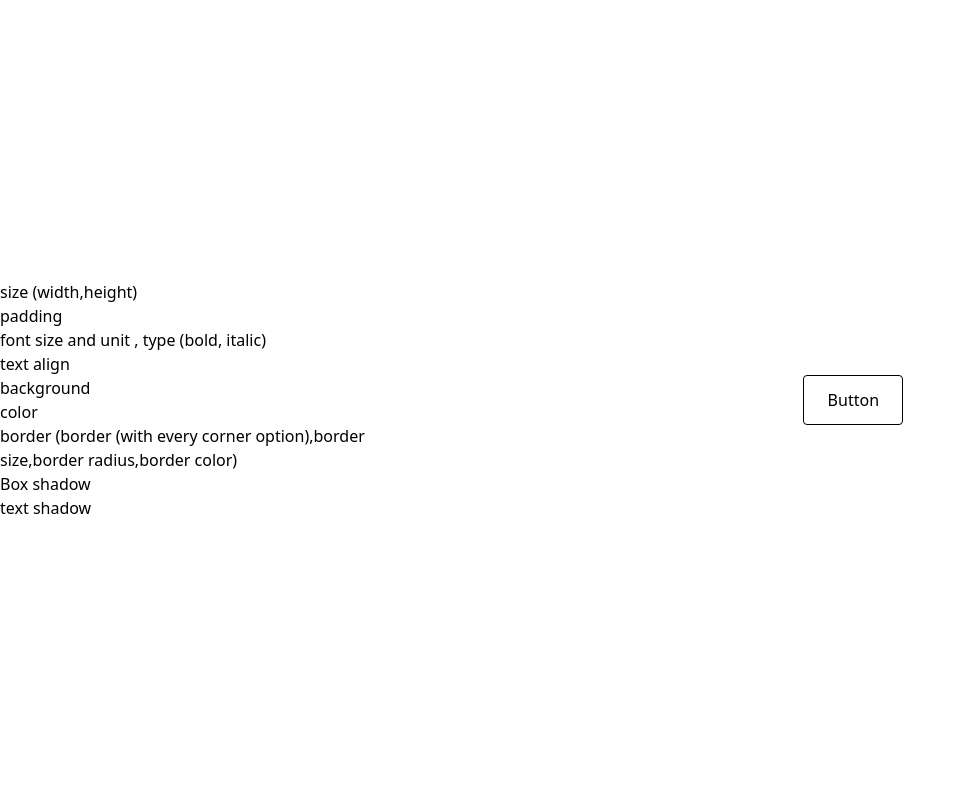
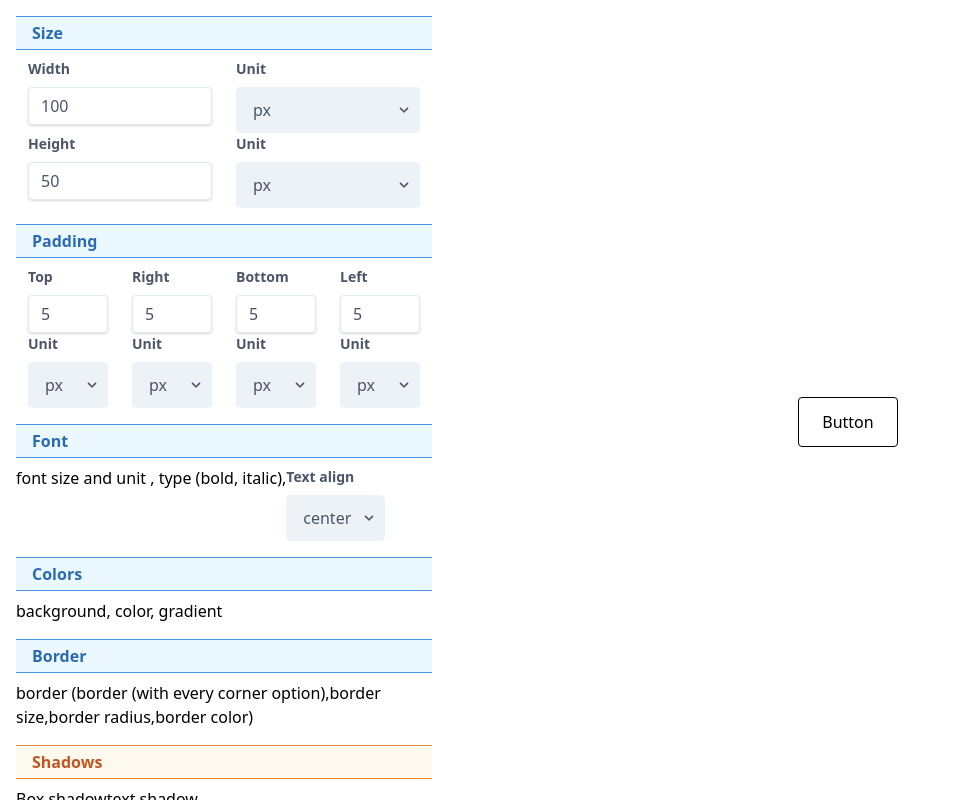
Before and after one commit to Matej-ch/button-generator, a Vue app: page / in a window 1280 px wide. Shown: the whole page, without its empty margins (0-966 px from the left). Built offline with nearby package versions, Linux system fonts and the light colour scheme.

Commit message:
btn generator width, height and padding

```diff
--- a/src/components/btnGenerator.vue
+++ b/src/components/btnGenerator.vue
@@ -1,47 +1,210 @@
 <template>
-<div class="container">
+<div class="container-custom px-4 py-4">
     <div class="controls-container">
-        <div> size (width,height)</div>
-        <div>padding</div>
-        <div>font size and unit , type (bold, italic)</div>
-        <div>text align</div>
-        <div>background</div>
-        <div>color</div>
-        <div>border (border (with every corner option),border size,border radius,border color)</div>
-        <div>Box shadow</div>
-        <div>text shadow</div>
+        <div class="pb-4 flex flex-wrap">
+            <div class="bg-blue-100 border-t border-b border-blue-500 text-blue-700 px-4 py-1 w-full mb-2">
+                <p class="font-bold">Size</p>
+            </div>
+
+            <div class="w-1/2 px-3">
+                <label class="block text-gray-700 text-sm font-bold mb-2" for="width">Width</label>
+                <input class="shadow appearance-none border rounded w-full py-2 px-3 text-gray-700 leading-tight focus:outline-none focus:shadow-outline"
+                       id="width"
+                       type="number"
+                       placeholder="width" v-model="btnStyle.width">
+            </div>
+
+            <div class="w-1/2 px-3">
+                <Dropdown label="Unit" :value="units.width" @change="onChangeChild" unitType="width" :options="['px','pt','pc','em','ex','rem']"></Dropdown>
+            </div>
+
+            <div class="w-1/2 px-3">
+                <label class="block text-gray-700 text-sm font-bold mb-2" for="height">Height</label>
+                <input class="shadow appearance-none border rounded w-full py-2 px-3 text-gray-700 leading-tight focus:outline-none focus:shadow-outline"
+                       id="height"
+                       type="number"
+                       placeholder="height"
+                       v-model="btnStyle.height">
+            </div>
+
+            <div class="w-1/2 px-3">
+                <Dropdown label="Unit" :value="units.height" @change="onChangeChild" unitType="height" :options="['px','pt','pc','em','ex','rem']"></Dropdown>
+            </div>
+
+        </div>
+        <div class="pb-4 flex flex-wrap">
+            <div class="bg-blue-100 border-t border-b border-blue-500 text-blue-700 px-4 py-1 w-full mb-2">
+                <p class="font-bold">Padding</p>
+            </div>
+
+            <div class="w-full flex items-center bg-red-500 text-white text-sm font-bold px-3 py-2 mb-4" role="alert" v-show="paddingAlert">
+                <svg class="fill-current w-4 h-4 mr-2" xmlns="http://www.w3.org/2000/svg" viewBox="0 0 20 20">
+                    <path d="M12.432 0c1.34 0 2.01.912 2.01 1.957 0 1.305-1.164 2.512-2.679 2.512-1.269 0-2.009-.75-1.974-1.99C9.789 1.436 10.67 0 12.432 0zM8.309 20c-1.058 0-1.833-.652-1.093-3.524l1.214-5.092c.211-.814.246-1.141 0-1.141-.317 0-1.689.562-2.502 1.117l-.528-.88c2.572-2.186 5.531-3.467 6.801-3.467 1.057 0 1.233 1.273.705 3.23l-1.391 5.352c-.246.945-.141 1.271.106 1.271.317 0 1.357-.392 2.379-1.207l.6.814C12.098 19.02 9.365 20 8.309 20z"/></svg>
+                <p>When using padding is recommended to unset width and height</p>
+            </div>
+
+            <div class="w-1/4 px-3">
+                <label class="block text-gray-700 text-sm font-bold mb-2" for="paddingTop">Top</label>
+                <input
+                    @click="informUserAboutPadding"
+                    class="shadow appearance-none border rounded w-full py-2 px-3 text-gray-700 leading-tight focus:outline-none focus:shadow-outline"
+                    id="paddingTop"
+                    type="number"
+                    placeholder="width"
+                    v-model="btnStyle.paddingTop">
+                <Dropdown label="Unit" :value="units.paddingTop" @change="onChangeChild" unitType="paddingTop" :options="['px','pt','pc','em','ex','rem']"></Dropdown>
+            </div>
+
+            <div class="w-1/4 px-3">
+                <label class="block text-gray-700 text-sm font-bold mb-2" for="paddingRight">Right</label>
+                <input
+                    @click="informUserAboutPadding"
+                    class="shadow appearance-none border rounded w-full py-2 px-3 text-gray-700 leading-tight focus:outline-none focus:shadow-outline"
+                    id="paddingRight"
+                    type="number"
+                    placeholder="width"
+                    v-model="btnStyle.paddingRight">
+                <Dropdown label="Unit" :value="units.paddingRight" @change="onChangeChild" unitType="paddingRight" :options="['px','pt','pc','em','ex','rem']"></Dropdown>
+            </div>
+
+            <div class="w-1/4 px-3">
+                <label class="block text-gray-700 text-sm font-bold mb-2" for="paddingBottom">Bottom</label>
+                <input
+                    @click="informUserAboutPadding"
+                    class="shadow appearance-none border rounded w-full py-2 px-3 text-gray-700 leading-tight focus:outline-none focus:shadow-outline"
+                    id="paddingBottom"
+                    type="number"
+                    placeholder="width"
+                    v-model="btnStyle.paddingBottom">
+                <Dropdown label="Unit" :value="units.paddingBottom" @change="onChangeChild" unitType="paddingBottom" :options="['px','pt','pc','em','ex','rem']"></Dropdown>
+            </div>
+
+            <div class="w-1/4 px-3">
+                <label class="block text-gray-700 text-sm font-bold mb-2" for="paddingLeft">Left</label>
+                <input
+                    @click="informUserAboutPadding"
+                    class="shadow appearance-none border rounded w-full py-2 px-3 text-gray-700 leading-tight focus:outline-none focus:shadow-outline"
+                    id="paddingLeft"
+                    type="number"
+                    placeholder="width"
+                    v-model="btnStyle.paddingLeft">
+                <Dropdown label="Unit" :value="units.paddingLeft" @change="onChangeChild" unitType="paddingLeft" :options="['px','pt','pc','em','ex','rem']"></Dropdown>
+            </div>
+
+        </div>
+        <div class="pb-4 flex flex-wrap">
+            <div class="bg-blue-100 border-t border-b border-blue-500 text-blue-700 px-4 py-1 w-full mb-2">
+                <p class="font-bold">Font</p>
+            </div>
+            font size and unit , type (bold, italic),
+            <Dropdown label="Text align" :value="btnStyle.textAlign" @change="onChangeChild" unitType="textAlign" :options="['left','right','center','justify']"></Dropdown>
+        </div>
+
+        <div class="pb-4 flex flex-wrap">
+            <div class="bg-blue-100 border-t border-b border-blue-500 text-blue-700 px-4 py-1 w-full mb-2">
+                <p class="font-bold">Colors</p>
+            </div>
+            background, color, gradient
+        </div>
+
+        <div class="pb-4 flex flex-wrap">
+            <div class="bg-blue-100 border-t border-b border-blue-500 text-blue-700 px-4 py-1 w-full mb-2">
+                <p class="font-bold">Border</p>
+            </div>
+            border (border (with every corner option),border size,border radius,border color)</div>
+
+        <div class="pb-4 flex flex-wrap">
+            <div class="bg-orange-100 border-t border-b border-orange-500 text-orange-700 px-4 py-1 w-full mb-2">
+                <p class="font-bold">Shadows</p>
+            </div>
+
+            <div>Box shadow</div>
+            <div>text shadow</div>
+        </div>
+
     </div>
     <div class="btn-container">
-        <button :style="btnStyle">Button</button>
+        <button :style="style">Button</button>
     </div>
 </div>
 </template>
 
 <script>
+import Dropdown from "@/components/dropdown";
+
 export default {
 name: "btnGenerator",
+    components: {Dropdown},
     data: function() {
         return {
             btnStyle: {
-                width: '100px',
-                height: '50px',
-                fontSize: "16px",
+                width: "100",
+                height: "50",
+                fontSize: "16",
                 textAlign: "center",
-                padding: '5px',
+                paddingTop: '5',
+                paddingRight: '5',
+                paddingBottom: '5',
+                paddingLeft: '5',
+                color: "black",
+                border: '1px solid',
+                borderRadius: "4px",
+                borderColor: 'black'
+            },
+            units: {
+                width: 'px',
+                height: 'px',
+                fontSize: 'px',
+                paddingTop: 'px',
+                paddingRight: 'px',
+                paddingBottom: 'px',
+                paddingLeft: 'px',
+            },
+            paddingAlert: false,
+        };
+    },
+    computed: {
+        style() {
+            return {
+                width: `${this.btnStyle.width}${this.units.width}`,
+                height: `${this.btnStyle.height}${this.units.height}`,
+                fontSize: `${this.btnStyle.fontSize}${this.units.fontSize}`,
+                textAlign: `${this.btnStyle.textAlign}`,
+                paddingTop: `${this.btnStyle.paddingTop}${this.units.paddingTop}`,
+                paddingRight: `${this.btnStyle.paddingRight}${this.units.paddingRight}`,
+                paddingBottom: `${this.btnStyle.paddingBottom}${this.units.paddingBottom}`,
+                paddingLeft: `${this.btnStyle.paddingLeft}${this.units.paddingLeft}`,
                 color: "black",
                 border: '1px solid',
                 borderRadius: "4px",
                 borderColor: 'black'
             }
-        };
+        }
+    },
+    methods: {
+        onChangeChild(value) {
+            let valueKey = Object.keys(value)[0];
+            let unitsKeys = Object.keys(this.units);
+            if(unitsKeys.find(element => element === valueKey)) {
+                Object.assign(this.units, value);
+            } else {
+                Object.assign(this.btnStyle, value);
+            }
+        },
+        informUserAboutPadding() {
+            this.paddingAlert = true;
+        }
     }
 }
 </script>
 
 <style scoped>
-    .container {
+    .container-custom {
         display: flex;
         height: 100vh;
+        flex-wrap: wrap;
+        width: 100%;
+        overflow: auto;
     }
     .controls-container {
         display: flex;
--- /dev/null
+++ b/src/components/dropdown.vue
@@ -0,0 +1,38 @@
+<template>
+    <div>
+        <label class="block text-gray-700 text-sm font-bold mb-2" for="width-unit">{{label}}</label>
+        <div class="relative">
+            <select
+                v-model="selectValue"
+                @change="handleOption"
+                class="block appearance-none w-full bg-gray-200 border border-gray-200 text-gray-700 py-3 px-4 pr-8 rounded leading-tight focus:outline-none focus:bg-white focus:border-gray-500" id="width-unit">
+                <option v-for="option in options" :value="option" :key="option"> {{option}}</option>
+            </select>
+            <div class="pointer-events-none absolute inset-y-0 right-0 flex items-center px-2 text-gray-700">
+                <svg class="fill-current h-4 w-4" xmlns="http://www.w3.org/2000/svg" viewBox="0 0 20 20"><path d="M9.293 12.95l.707.707L15.657 8l-1.414-1.414L10 10.828 5.757 6.586 4.343 8z"/></svg>
+            </div>
+        </div>
+    </div>
+
+</template>
+
+<script>
+export default {
+name: "dropdown",
+    props: {'label':String,'value':String,'unitType':String,'options': Array},
+    data() {
+        return {
+            selectValue: this.value
+        }
+    },
+    methods: {
+        handleOption () {
+            this.$emit('change',{[this.unitType]: this.selectValue})
+        }
+    }
+}
+</script>
+
+<style scoped>
+
+</style>
```
